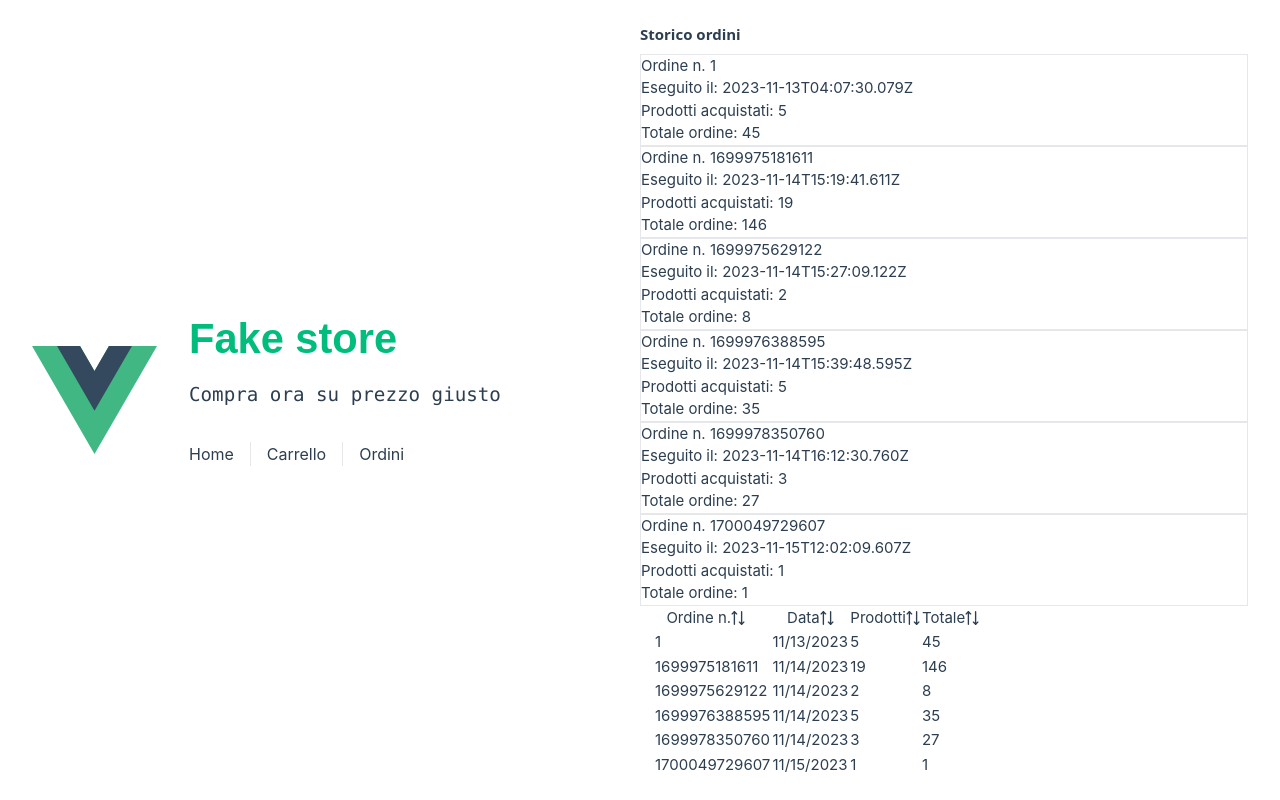
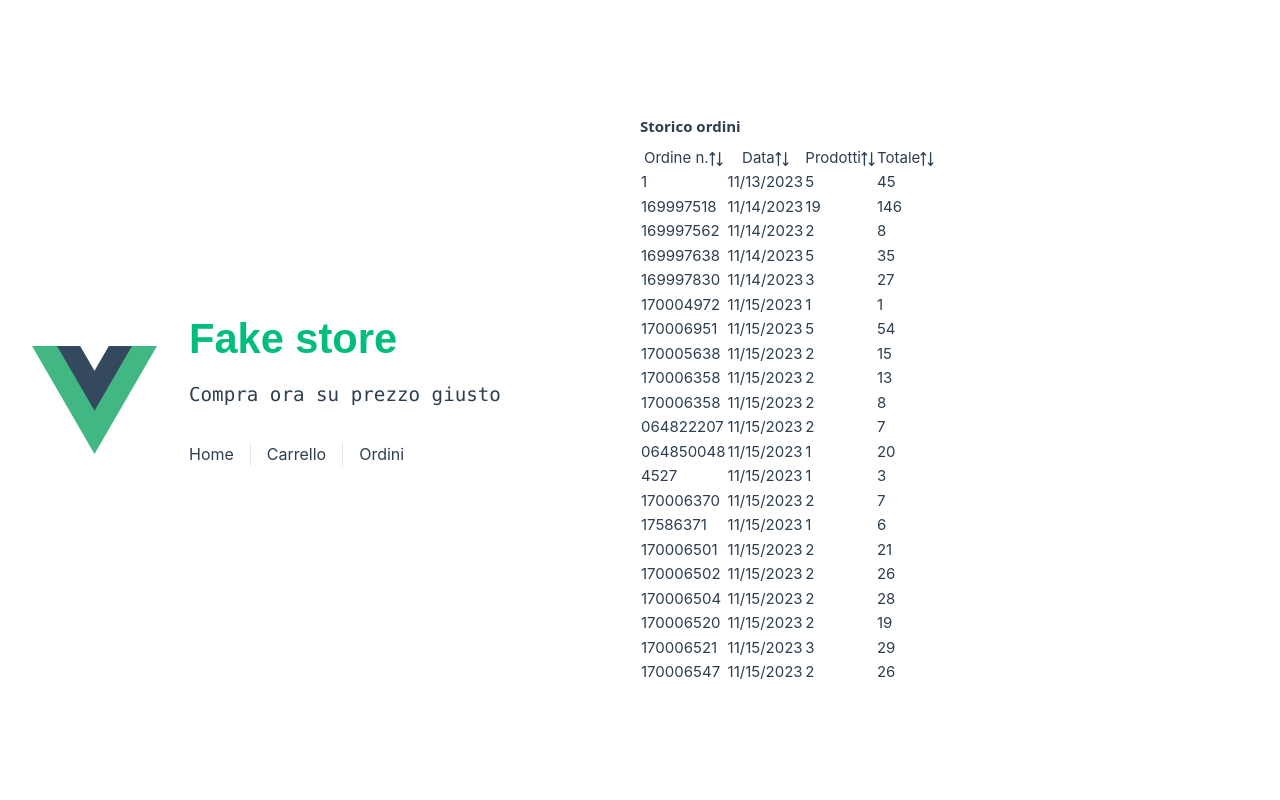
Before and after one commit to sc-DaniloSanna/esercizio-pinia, a Vue app: page /orders in a window 1280 px wide. Built offline with nearby package versions, Linux system fonts and the light colour scheme.

Commit message:
feat:esercizio completato

```diff
--- a/db.json
+++ b/db.json
@@ -159,7 +159,7 @@
         }
       ],
       "total": 146,
-      "id": 1699975181611,
+      "id": 169997518,
       "createdAt": "2023-11-14T15:19:41.611Z"
     },
     {
@@ -176,7 +176,7 @@
         }
       ],
       "total": 8,
-      "id": 1699975629122,
+      "id": 169997562,
       "createdAt": "2023-11-14T15:27:09.122Z"
     },
     {
@@ -208,7 +208,7 @@
         }
       ],
       "total": 35,
-      "id": 1699976388595,
+      "id": 169997638,
       "createdAt": "2023-11-14T15:39:48.595Z"
     },
     {
@@ -230,7 +230,7 @@
         }
       ],
       "total": 27,
-      "id": 1699978350760,
+      "id": 169997830,
       "createdAt": "2023-11-14T16:12:30.760Z"
     },
     {
@@ -242,8 +242,263 @@
         }
       ],
       "total": 1,
-      "id": 1700049729607,
+      "id": 170004972,
       "createdAt": "2023-11-15T12:02:09.607Z"
+    },
+    {
+      "products": [
+        {
+          "productId": 7,
+          "price": "20.00",
+          "quantity": 2
+        },
+        {
+          "productId": 4,
+          "price": "7.00",
+          "quantity": 1
+        },
+        {
+          "productId": 5,
+          "price": "1.00",
+          "quantity": 1
+        },
+        {
+          "productId": 6,
+          "price": "6.00",
+          "quantity": 1
+        }
+      ],
+      "total": 54,
+      "id": 170006951,
+      "createdAt": "2023-11-15T15:52:36.951Z"
+    },
+    {
+      "products": [
+        {
+          "productId": 4,
+          "price": "7.00",
+          "quantity": 1
+        },
+        {
+          "productId": 3,
+          "price": "8.00",
+          "quantity": 1
+        }
+      ],
+      "total": 15,
+      "id": 170005638,
+      "createdAt": "2023-11-15T15:52:55.638Z"
+    },
+    {
+      "products": [
+        {
+          "productId": 6,
+          "price": "6.00",
+          "quantity": 1
+        },
+        {
+          "productId": 4,
+          "price": "7.00",
+          "quantity": 1
+        }
+      ],
+      "total": 13,
+      "id": 170006358,
+      "createdAt": "2023-11-15T15:53:06.368Z"
+    },
+    {
+      "products": [
+        {
+          "productId": 4,
+          "price": "7.00",
+          "quantity": 1
+        },
+        {
+          "productId": 5,
+          "price": "1.00",
+          "quantity": 1
+        }
+      ],
+      "total": 8,
+      "id": 170006358,
+      "createdAt": "2023-11-15T16:13:07.191Z"
+    },
+    {
+      "products": [
+        {
+          "productId": 5,
+          "price": "1.00",
+          "quantity": 1
+        },
+        {
+          "productId": 6,
+          "price": "6.00",
+          "quantity": 1
+        }
+      ],
+      "total": 7,
+      "id": "064822207",
+      "createdAt": "2023-11-15T16:13:42.207Z"
+    },
+    {
+      "products": [
+        {
+          "productId": 7,
+          "price": "20.00",
+          "quantity": 1
+        }
+      ],
+      "total": 20,
+      "id": "064850048",
+      "createdAt": "2023-11-15T16:14:10.048Z"
+    },
+    {
+      "products": [
+        {
+          "productId": 8,
+          "price": "3.00",
+          "quantity": 1
+        }
+      ],
+      "total": 3,
+      "id": "4527",
+      "createdAt": "2023-11-15T16:14:24.527Z"
+    },
+    {
+      "products": [
+        {
+          "productId": 5,
+          "price": "1.00",
+          "quantity": 1
+        },
+        {
+          "productId": 6,
+          "price": "6.00",
+          "quantity": 1
+        }
+      ],
+      "total": 7,
+      "id": 170006370,
+      "createdAt": "2023-11-15T16:15:41.528Z"
+    },
+    {
+      "products": [
+        {
+          "productId": 6,
+          "price": "6.00",
+          "quantity": 1
+        }
+      ],
+      "total": 6,
+      "id": 17586371,
+      "createdAt": "2023-11-15T16:15:54.215Z"
+    },
+    {
+      "products": [
+        {
+          "productId": 5,
+          "price": "1.00",
+          "quantity": 1
+        },
+        {
+          "productId": 7,
+          "price": "20.00",
+          "quantity": 1
+        }
+      ],
+      "total": 21,
+      "id": "170006501",
+      "createdAt": "2023-11-15T16:16:53.839Z"
+    },
+    {
+      "products": [
+        {
+          "productId": 6,
+          "price": "6.00",
+          "quantity": 1
+        },
+        {
+          "productId": 7,
+          "price": "20.00",
+          "quantity": 1
+        }
+      ],
+      "total": 26,
+      "id": "170006502",
+      "createdAt": "2023-11-15T16:17:09.854Z"
+    },
+    {
+      "products": [
+        {
+          "productId": 7,
+          "price": "20.00",
+          "quantity": 1
+        },
+        {
+          "productId": 3,
+          "price": "8.00",
+          "quantity": 1
+        }
+      ],
+      "total": 28,
+      "id": "170006504",
+      "createdAt": "2023-11-15T16:17:21.767Z"
+    },
+    {
+      "products": [
+        {
+          "productId": 1,
+          "price": "14.00",
+          "quantity": 1
+        },
+        {
+          "productId": 2,
+          "price": "5.00",
+          "quantity": 1
+        }
+      ],
+      "total": 19,
+      "id": "170006520",
+      "createdAt": "2023-11-15T16:20:08.161Z"
+    },
+    {
+      "products": [
+        {
+          "productId": 4,
+          "price": "7.00",
+          "quantity": 1
+        },
+        {
+          "productId": 3,
+          "price": "8.00",
+          "quantity": 1
+        },
+        {
+          "productId": 1,
+          "price": "14.00",
+          "quantity": 1
+        }
+      ],
+      "total": 29,
+      "id": "170006521",
+      "createdAt": "2023-11-15T16:20:15.329Z"
+    },
+    {
+      "products": [
+        {
+          "productId": 6,
+          "price": "6.00",
+          "quantity": 1
+        },
+        {
+          "productId": 7,
+          "price": "20.00",
+          "quantity": 1
+        }
+      ],
+      "total": 26,
+      "id": 170006547,
+      "createdAt": "2023-11-15T16:24:32.359Z"
     }
   ]
 }
--- a/src/components/Cart.vue
+++ b/src/components/Cart.vue
@@ -69,7 +69,7 @@ const buy = async () => {
     let order = {
         products: formattedCart.products,
         total: formattedCart.totalPrice,
-        "id": new Date().getTime(),
+        "id": parseInt(new Date().getTime().toString().slice(0, -4)),
         "createdAt": new Date().toISOString(),
     };
 
--- a/src/components/Orders.vue
+++ b/src/components/Orders.vue
@@ -1,14 +1,14 @@
 <template>
-  <div>
+  <!-- <div>
     <div v-for="(order, index) in orders" :key="index" class="border">
       <div>Ordine n. {{ order.id }}</div>
       <div>Eseguito il: {{ order.createdAt }}</div>
       <div>Prodotti acquistati: {{ totalQuantity(order.products) }}</div>
       <div>Totale ordine: {{ order.total }}</div>
     </div>
-  </div>
+  </div> -->
   <TreeTable :value="nodes">
-    <Column field="id" header="Ordine n." sortable expander></Column>
+    <Column field="id" header="Ordine n." sortable ></Column>
     <Column field="createdAt" header="Data" sortable></Column>
     <Column field="products" header="Prodotti" sortable></Column>
     <Column field="total" header="Totale" sortable></Column>
```
